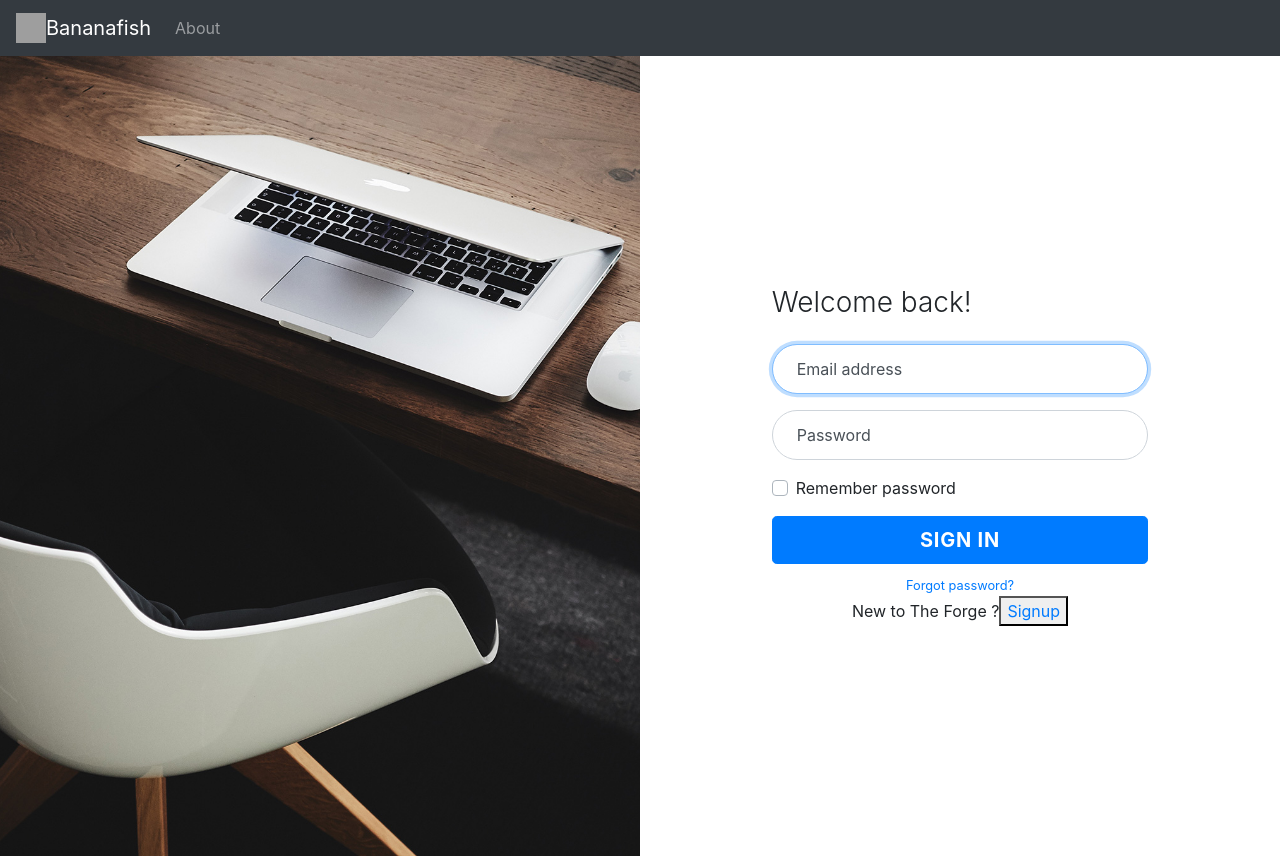
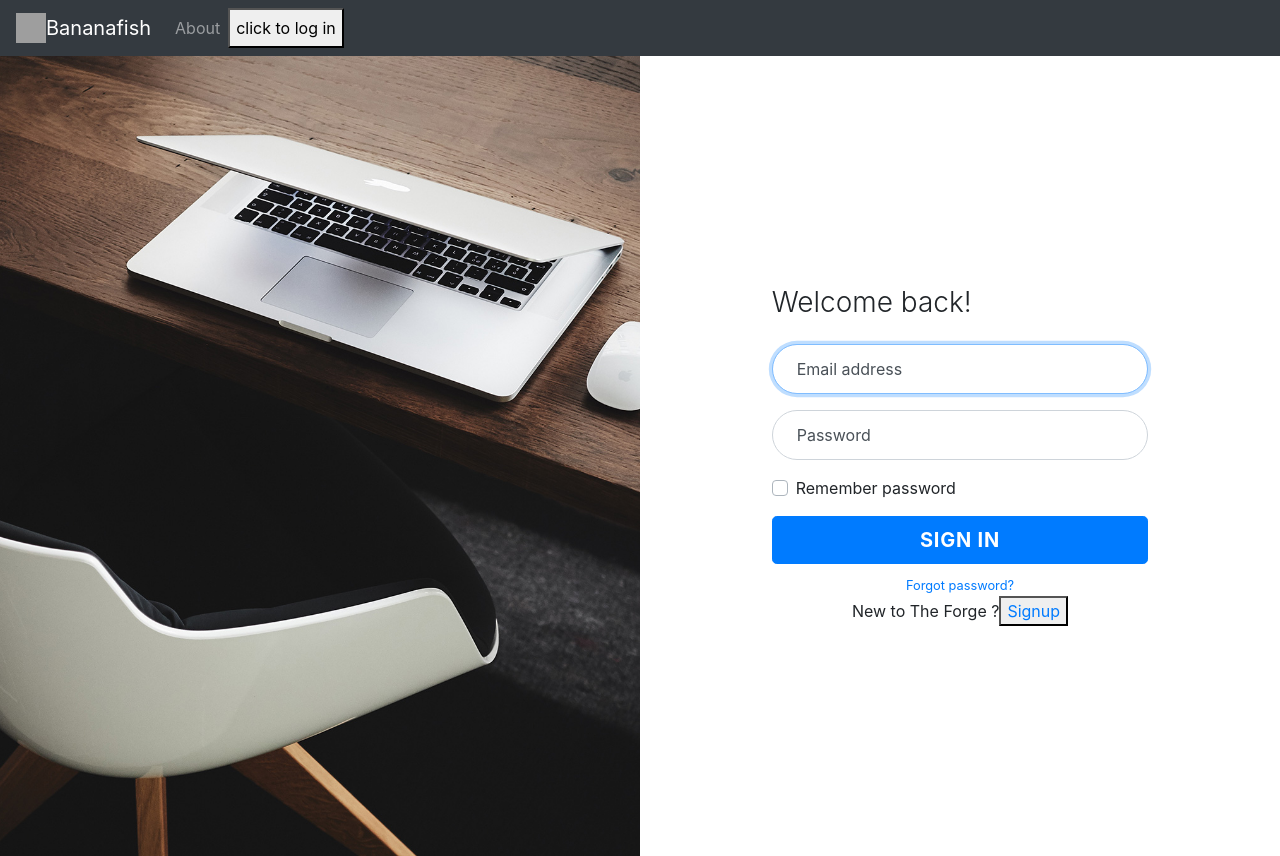
Before and after one commit to saruit0105/Interprep---MERN-stack-final-project, a React (Create React App) app in the folder frontend/: page / in a window 1280 px wide. Built offline with nearby package versions, Linux system fonts and the light colour scheme; no server answers; grey boxes are pictures that could not be loaded.

Commit message:
about/logout

```diff
--- a/frontend/src/App.js
+++ b/frontend/src/App.js
@@ -32,6 +32,15 @@ export default class App extends Component {
     this.fetchAllData();
   }
 
+  logout = async () => {
+    const response = await axios.post("http://localhost:5000/api/logout", {
+      withCredentials: true
+    });
+    let user = await response.data;
+    this.setState({ currentlyLoggedInUser: user }, () => {});
+    console.log(this.state);
+  };
+
   login = async (email, password) => {
     const response = await axios.post(
       "http://localhost:5000/api/login",
@@ -45,7 +54,7 @@ export default class App extends Component {
   render() {
     return (
       <div>
-        <NavBar />
+        <NavBar user={this.state.currentlyLoggedInUser} logout={this.logout} />
         <Switch>
           <Route path="/about" component={About} />
           <Route
--- a/frontend/src/components/NavBar.jsx
+++ b/frontend/src/components/NavBar.jsx
@@ -1,9 +1,18 @@
 import Navbar from "react-bootstrap/Navbar";
 import { Nav } from "react-bootstrap";
+import React, { Component } from "react";
 
-import React from "react";
+class NavBar extends Component {
+  logOut = () => {};
 
-const NavBar = () => {
+  logInOrOut = () => {
+    if (this.props.user) {
+      return <button onClick={this.props.logout}>click to log out</button>;
+    } else return <button> click to log in</button>;
+  };
+
+  render() {
+    console.log(this.props);
     return (
       <div>
         <Navbar bg="dark" variant="dark">
@@ -18,11 +27,13 @@ const NavBar = () => {
             Bananafish
           </Navbar.Brand>
           <Nav className="mr-auto">
-          <Nav.Link href="about">About</Nav.Link>
+            <Nav.Link href="/about">About</Nav.Link>
+            {this.logInOrOut()}
           </Nav>
         </Navbar>
       </div>
     );
-};
+  }
+}
 
 export default NavBar;
```
Also changed, not shown: frontend/src/components/Archive.jsx (deleted, +0 -7 lines). Lines whose indentation alone changed are shown as unchanged.
